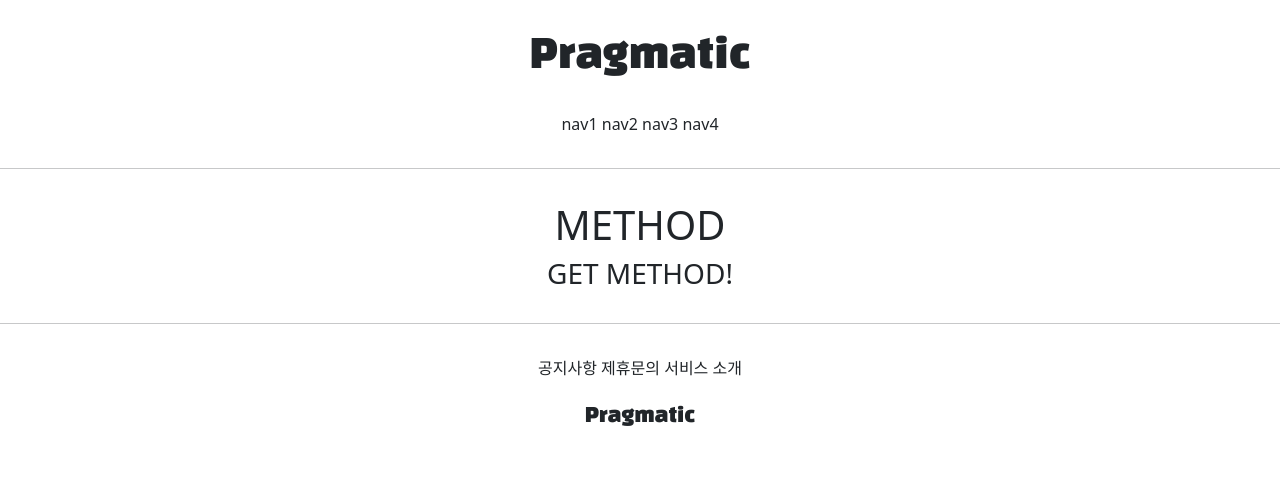
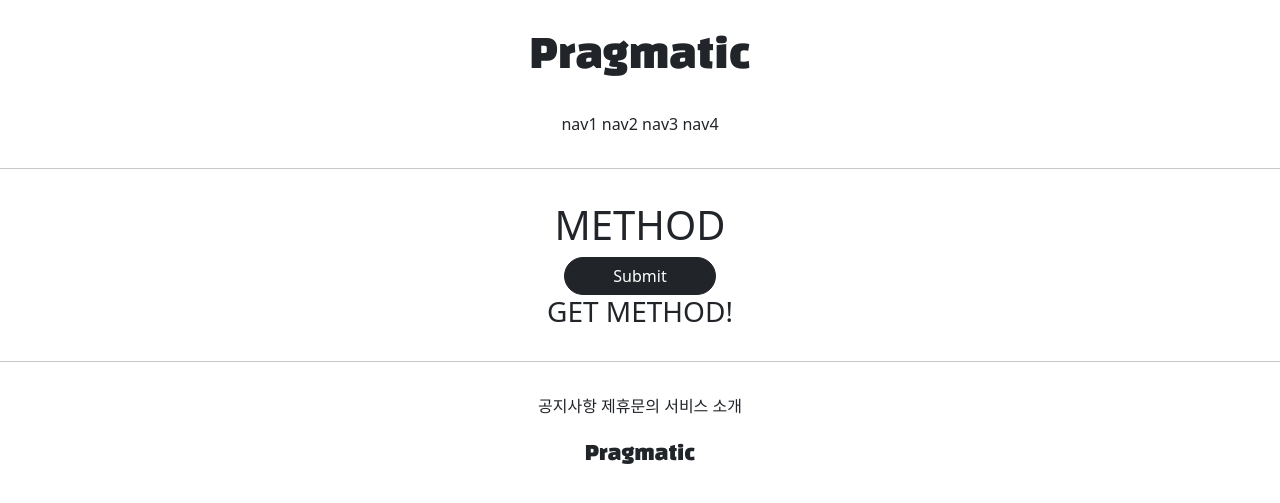
Before and after one commit to 21nkyu/gis_1ban_3, a Django app: page /account/hello_world in a window 1280 px wide. Shown: the top 503 px of the page. Run offline with Django 3.2, Linux system fonts and the light colour scheme; parts of the project's set-up code (start-up, migrations or seed data) failed here and were passed over.

Commit message:
21 07 08 002 ik_1ban_3 010

```diff
--- a/accountapp/templates/accountapp/hello_world.html
+++ b/accountapp/templates/accountapp/hello_world.html
@@ -5,6 +5,9 @@
 
         <div style="margin: 2rem; text-align: center">
             <h1>METHOD</h1>
+            <form action="/accounts/hello_world/" method="post">
+                <input type="submit"; class="px-5 btn btn-dark rounded-pill">
+            </form>
 
             <h3>{{ text }}</h3>
 
```
